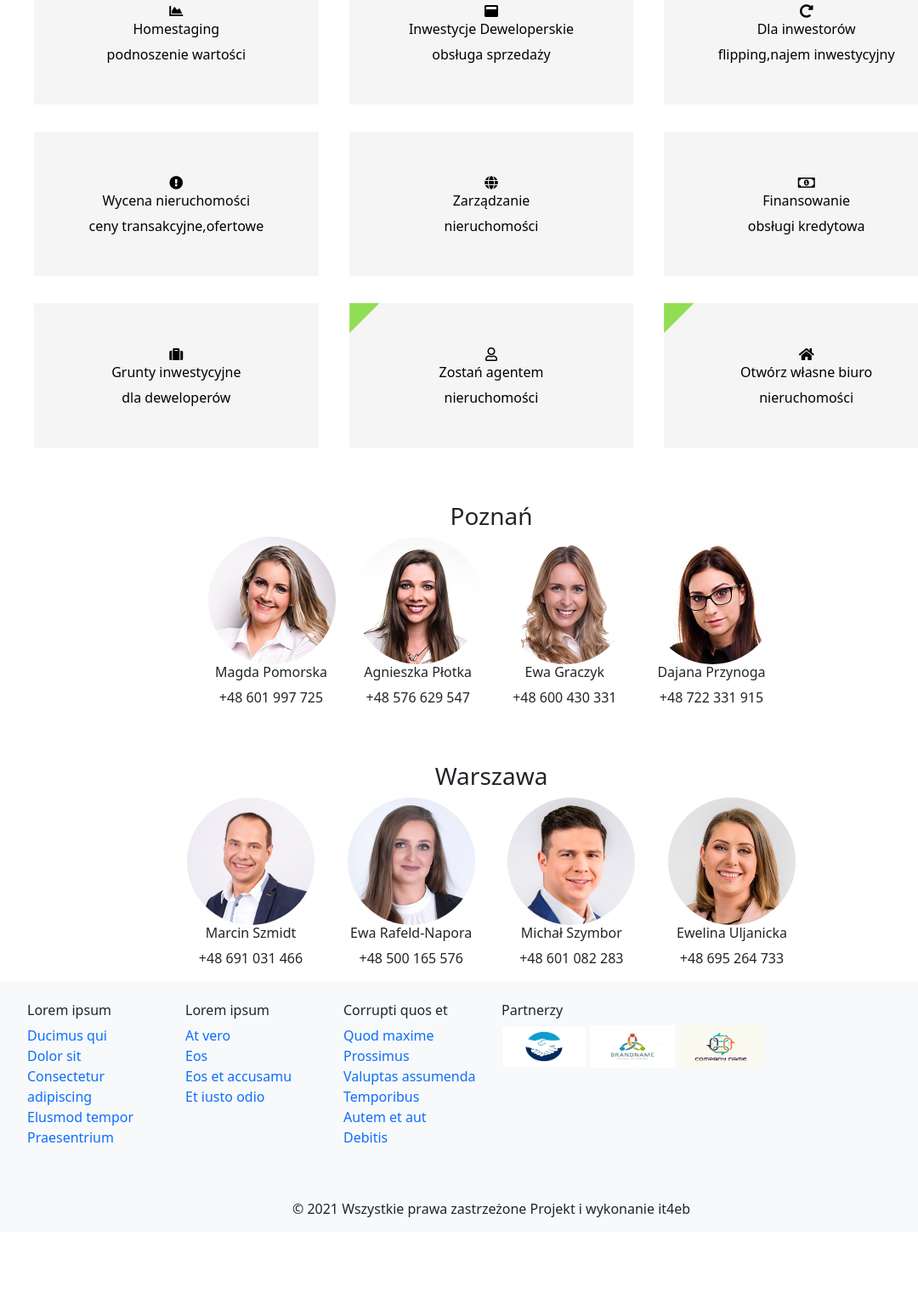
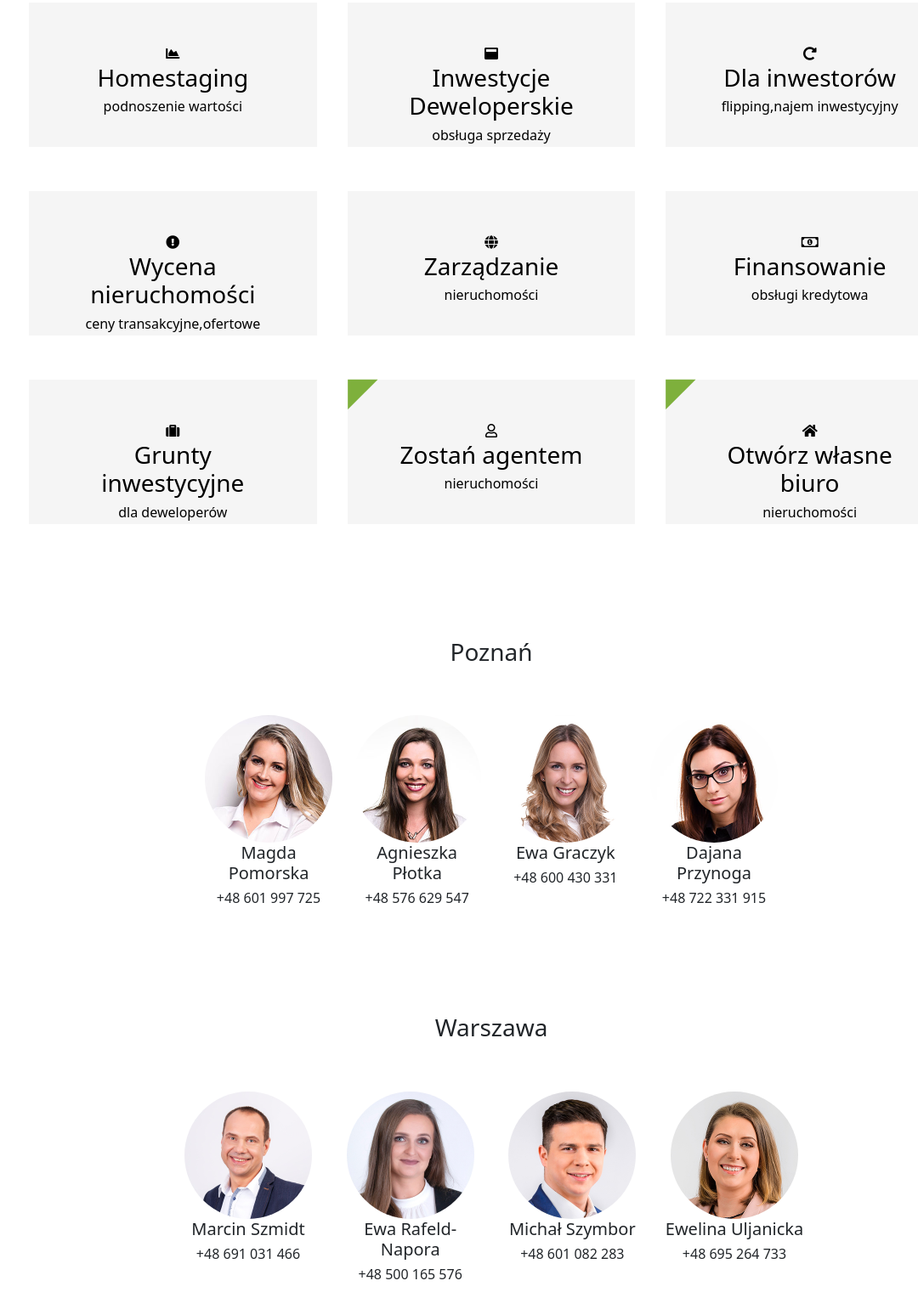
Before and after one commit to DanielWarchol/Strona-Glowna, a plain HTML site: page index.html in a window 1280 px wide. Shown: the part 1251-2772 px from the top of the page at 85% size, without its empty margins (62-1142 px from the left). Before the commit the page ends 2702 px from the top, so only its background shows below. Drawn offline with nearby package versions, Linux system fonts and the light colour scheme.

Commit message:
StronaGlowna

```diff
--- a/index.html
+++ b/index.html
@@ -12,6 +12,7 @@
     <link rel="stylesheet" href="css/carousel.css">
     <link rel="stylesheet" href="css/card.css">
     <link rel="stylesheet" href="css/peoplecontact.css">
+    <link rel="stylesheet" href="css/footer.css">
     <!-- Font Awesome -->
     <link rel="stylesheet" href="https://pro.fontawesome.com/releases/v5.10.0/css/all.css" integrity="sha384-AYmEC3Yw5cVb3ZcuHtOA93w35dYTsvhLPVnYs9eStHfGJvOvKxVfELGroGkvsg+p" crossorigin="anonymous"/>
   </head>
@@ -43,9 +44,10 @@
   </main>
     <!-- Navbar -->
   <header>
+    <div class="container">
     <nav class="navbar navbar-expand-lg navbar-light bg-white">
       <div class="container-fluid">
-        <a class="navbar-brand" href="#"><img src="/img/logo.png" class="logo"></a>
+        <a class="navbar-brand" href="#"><img src="img/logo.png" class="logo"></a>
         <button class="navbar-toggler" type="button" data-toggle="collapse" data-target="#navbarCollapse" aria-controls="navbarCollapse" aria-expanded="false" aria-label="Toggle navigation">
           <i class="fa fa-bars"></i>
         </button>
@@ -76,6 +78,7 @@
         </div>
       </div>
     </nav>
+  </div>
   </header>
 
   <!-- Carousel -->
@@ -88,14 +91,14 @@
         </ol>
         <div class="carousel-inner">
           <div class="carousel-item active">
-            <img class="d-block w-100" src="/img/slide-1.jpg" alt="First slide">
+            <img class="d-block w-100" src="img/slide-1.jpg" alt="slide-1">
             <div class="carousel-caption d-none d-md-block">
               <h1>Sprzedaż Nieruchomości</h1>
               <p>Szybkie i skutecznie </p>
             </div>
           </div>
           <div class="carousel-item">
-            <img class="d-block w-100" src="/img/slide-2.jpg" alt="Second slide">
+            <img class="d-block w-100" src="img/slide-2.jpg" alt="slide-2">
             <div class="carousel-caption d-none d-md-block">
               <h1>Sprzedaż Nieruchomości</h1>
               <p>Szybkie i skutecznie </p>
@@ -124,9 +127,9 @@
             <div class="p-3">
               <div class="box">
                 <div class="box-title">
-                  <h4>Checklista sprzedającego mieszkanie lub dom</h4>
+                  <h2>Checklista sprzedającego mieszkanie lub dom</h2>
                     <div class="box-title-2">
-                      <h6>Sprawdź</h6>
+                      Sprawdź
                     </div>
                 </div>
               </div>
@@ -138,9 +141,9 @@
             <div class="p-3">
               <div class="box">
                 <div class="box-title">
-                  <h4>Checklista studenta wynajmującego mieszkanie</h4>
+                  <h2>Checklista studenta wynajmującego mieszkanie</h2>
                     <div class="box-title-2">
-                      <h6>Sprawdź</h6>
+                      Sprawdź
                     </div>
                 </div>
               </div>
@@ -154,8 +157,8 @@
               <div class="p-3">
                 <div class="box-2 text-center p-5">
                   <i class="fa fa-search"></i>
-                  <h6>Szukaj</h6>
-                  <p>Nieruchomości</p>
+                  <h3>Szukaj</h3>
+                  <h6>Nieruchomości</h6>
                 </div>
               </div>
             </a>
@@ -165,8 +168,8 @@
             <div class="p-3">
               <div class="box-2 text-center p-5">
                 <i class="fa fa-shopping-bag"></i>
-                  <h6>Sklep/Sprzedaż</h6>
-                  <p>mieszkanie,dom,działkę,lokal</p>
+                  <h3>Sklep/Sprzedaż</h3>
+                  <h6>mieszkanie,dom,działkę,lokal</h6>
               </div>
             </div>
           </a>
@@ -176,8 +179,8 @@
             <div class="p-3">
               <div class="box-2 text-center p-5">
                 <i class="fas fa-bullseye"></i>
-                  <h6>Zleć poszukiwanie</h6>
-                  <p>nieruchomości</p>
+                  <h3>Zleć poszukiwanie</h3>
+                  <h6>nieruchomości</h6>
               </div>
             </div>
           </a>
@@ -193,8 +196,8 @@
                 <div class="p-3">
                   <div class="box-2 text-center p-5">
                     <i class="fas fa-chart-area"></i>
-                  <h6>Homestaging</h6>
-                  <p>podnoszenie wartości</p>
+                  <h3>Homestaging</h3>
+                  <h6>podnoszenie wartości</h6>
                   </div>
                 </div>
               </a>
@@ -204,8 +207,8 @@
               <div class="p-3">
                 <div class="box-2 text-center p-5">
                   <i class="fa fa-window-maximize"></i>
-                  <h6>Inwestycje Deweloperskie</h6>
-                  <p>obsługa sprzedaży</p>
+                  <h3>Inwestycje Deweloperskie</h3>
+                  <h6>obsługa sprzedaży</h6>
                 </div>
               </div>
             </a>
@@ -215,8 +218,8 @@
               <div class="p-3">
                 <div class="box-2 text-center p-5">
                   <i class="fas fa-redo-alt"></i>
-                  <h6>Dla inwestorów</h6>
-                  <p>flipping,najem inwestycyjny</p>
+                  <h3>Dla inwestorów</h3>
+                  <h6>flipping,najem inwestycyjny</h6>
                 </div>
               </div>
             </a>
@@ -232,8 +235,8 @@
               <div class="p-3">
                 <div class="box-2 text-center p-5">
                   <i class="fas fa-exclamation-circle"></i>
-                  <h6>Wycena nieruchomości</h6>
-                  <p>ceny transakcyjne,ofertowe</p>
+                  <h3>Wycena nieruchomości</h3>
+                  <h6>ceny transakcyjne,ofertowe</h6>
                 </div>
               </div>
             </a>
@@ -243,8 +246,8 @@
             <div class="p-3">
               <div class="box-2 text-center p-5">
                 <i class="fas fa-globe"></i>
-                  <h6>Zarządzanie</h6>
-                  <p>nieruchomości</p>
+                  <h3>Zarządzanie</h3>
+                  <h6>nieruchomości</h6>
               </div>
             </div>
           </a>
@@ -254,8 +257,8 @@
             <div class="p-3">
               <div class="box-2 text-center p-5">
                 <i class="far fa-money-bill-alt"></i>
-                  <h6>Finansowanie</h6>
-                  <p>obsługi kredytowa</p>
+                  <h3>Finansowanie</h3>
+                  <h6>obsługi kredytowa</h6>
               </div>
             </div>
           </a>
@@ -272,8 +275,8 @@
             <div class="p-3">
               <div class="box-2 text-center p-5">
                 <i class="fas fa-suitcase"></i>
-                  <h6>Grunty inwestycyjne</h6>
-                  <p>dla deweloperów</p>
+                  <h3>Grunty inwestycyjne</h3>
+                  <h6>dla deweloperów</h6>
               </div>
             </div>
           </a>
@@ -284,8 +287,8 @@
           <div class="p-3">
             <div class="box-2 text-center p-5">
               <i class="far fa-user"></i>
-                  <h6>Zostań agentem</h6>
-                  <p>nieruchomości</p>
+                  <h3>Zostań agentem</h3>
+                  <h6>nieruchomości</h6>
             </div>
           </div>
         </a>
@@ -296,8 +299,8 @@
           <div class="p-3">
             <div class="box-2 text-center p-5">
               <i class="fas fa-home"></i>
-              <h6>Otwórz własne biuro</h6>
-              <p>nieruchomości</p>
+              <h3>Otwórz własne biuro</h3>
+              <h6>nieruchomości</h6>
             </div>
           </div>
         </a>
@@ -310,96 +313,96 @@
  <section>
   <div class="container text-center">
     <div class="row justify-content-center p-5">
-      <h3>Poznań</h3>
+      <h3 class="city">Poznań</h3>
       <div class="col-xl-2 col-lg-6 col-md-12  images">
-        <img src="/img/profile-1.jpg">
-          <h6>Magda Pomorska</h6>
-          <p>+48 601 997 725</p>
+        <img src="img/profile-1.jpg" alt="profile-1">
+          <h5>Magda Pomorska</h5>
+          <h6>+48 601 997 725</h6>
       </div>
       <div class="col-xl-2 col-lg-6 col-md-12 images">
-        <img src="/img/profile-2.jpg">
-          <h6>Agnieszka Płotka</h6>
-          <p>+48 576 629 547</p>
+        <img src="img/profile-2.jpg" alt="profile-2">
+          <h5>Agnieszka Płotka</h5>
+          <h6>+48 576 629 547</h6>
       </div>
       <div class="col-xl-2 col-lg-6 col-md-12 images">
-        <img src="/img/profile-3.jpg">
-          <h6>Ewa Graczyk</h6>
-          <p>+48 600 430 331</p>
+        <img src="img/profile-3.jpg" alt="profile-3">
+          <h5>Ewa Graczyk</h5>
+          <h6>+48 600 430 331</h6>
       </div>
       <div class="col-xl-2 col-lg-6 col-md-12 images">
-        <img src="/img/profile-4.jpg">
-          <h6>Dajana Przynoga</h6>
-          <p>+48 722 331 915</p>
+        <img src="img/profile-4.jpg" alt="profile-4">
+          <h5>Dajana Przynoga</h5>
+          <h6>+48 722 331 915</h6>
       </div>
     </div>
   </div>
   <div class="container text-center">
     <div class="row justify-content-center">
-      <h3>Warszawa</h3>
+      <h3 class="city">Warszawa</h3>
       <div class="col-xl-2 col-lg-6 col-md-12  images">
-        <img src="/img/profile-5.jpg">
-          <h6>Marcin Szmidt</h6>
-          <p>+48 691 031 466</p>
+        <img src="img/profile-5.jpg" alt="profile-5">
+          <h5>Marcin Szmidt</h5>
+          <h6>+48 691 031 466</h6>
       </div>
       <div class="col-xl-2 col-lg-6 col-md-12 images">
-        <img src="/img/profile-6.jpg">
-          <h6>Ewa Rafeld-Napora</h6>
-          <p>+48 500 165 576</p>
+        <img src="img/profile-6.jpg" alt="profile-6">
+          <h5>Ewa Rafeld-Napora</h5>
+          <h6>+48 500 165 576</h6>
       </div>
       <div class="col-xl-2 col-lg-6 col-md-12 images">
-        <img src="/img/profile-7.jpg">
-          <h6>Michał Szymbor</h6>
-          <p>+48 601 082 283</p>
+        <img src="img/profile-7.jpg" alt="profile-7">
+          <h5>Michał Szymbor</h5>
+          <h6>+48 601 082 283</h6>
       </div>
       <div class="col-xl-2 col-lg-6 col-md-12  images">
-        <img src="/img/profile-8.jpg">
-          <h6>Ewelina Uljanicka</h6>
-          <p>+48 695 264 733</p>
+        <img src="img/profile-8.jpg" alt="profile-8">
+          <h5>Ewelina Uljanicka</h5>
+          <h6>+48 695 264 733</h6>
       </div>
     </div>
   </div>
 </section>
 
   <!-- Footer -->
-  <footer class="bg-light text-left text-lg-start">
+  <footer class=" text-left text-lg-start">
     <!-- Grid container -->
-    <div class="container p-4">
+    <div class="container p-5">
       <!--Grid row-->
       <div class="row">
         <!--Grid column-->
         <div class="col-lg-2 col-md-12 mb-4 mb-md-1">
-          <h6>Lorem ipsum</h6>
-            <a href="">Ducimus qui</a><br>
-            <a href="">Dolor sit</a><br>
-            <a href="">Consectetur adipiscing </a><br>
-            <a href="">Elusmod tempor</a> <br>
-            <a href="">Praesentrium</a> <br>
+          <h5>Lorem ipsum</h5>
+            <a href="" class="grid-title">Ducimus qui</a><br>
+            <a href="" class="grid-title">Dolor sit</a><br>
+            <a href="" class="grid-title">Consectetur adipiscing </a><br>
+            <a href="" class="grid-title">Elusmod tempor</a> <br>
+            <a href="" class="grid-title">Praesentrium</a> <br>
           </p>
         </div>
         <!--Grid column-->
 
         <!--Grid column-->
         <div class="col-lg-2 col-md-12 mb-4 mb-md-0">
-          <h6>Lorem ipsum</h6>
-            <a href="">At vero</a><br>
-            <a href="">Eos</a><br>
-            <a href="">Eos et accusamu</a><br>
-            <a href="">Et iusto odio </a><br>
+          <h5>Lorem ipsum</h5>
+            <a href="" class="grid-title">At vero</a><br>
+            <a href="" class="grid-title">Eos</a><br>
+            <a href="" class="grid-title">Eos et accusamu</a><br>
+            <a href="" class="grid-title">Et iusto odio </a><br>
         </div>
         <div class="col-lg-2 col-md-12 mb-4 mb-md-0">
-          <h6>Corrupti quos et</h6>
-            <a href="">Quod maxime </a><br>
-            <a href="">Prossimus </a><br>
-            <a href="">Valuptas assumenda</a><br>
-            <a href="">Temporibus </a><br>
-            <a href="">Autem et aut </a><br>
-            <a href="">Debitis </a><br>
+          <h5>Corrupti quos et</h5>
+            <a href="" class="grid-title">Quod maxime </a><br>
+            <a href="" class="grid-title">Prossimus </a><br>
+            <a href="" class="grid-title">Valuptas assumenda</a><br>
+            <a href="" class="grid-title">Temporibus </a><br>
+            <a href="" class="grid-title">Autem et aut </a><br>
+            <a href="" class="grid-title">Debitis </a><br>
         </div>
         <!--Grid column-->
 
         <!--Grid column-->
         <div class="col-lg-6 col-md-12 mb-4 mb-md-0">
-          <h6>Partnerzy</h6>
+          <h5>Partnerzy</h5>
           <a href="">
             <img src="/img/images.jpg" width="100" height="50">
           </a>
@@ -419,8 +422,8 @@
 
     <!-- Copyright -->
     <div class="copyright-title text-center p-3">
-        © 2021 Wszystkie prawa zastrzeżone
-        Projekt i wykonanie it4eb
+       <h6> © 2021 Wszystkie prawa zastrzeżone
+        Projekt i wykonanie it4eb </h6>
     </div>
 
     <!-- Copyright -->
--- a/scss/card.scss
+++ b/scss/card.scss
@@ -1,3 +1,7 @@
+.container {
+    padding: 10px;
+}
+
 .box {
     background-color: #7EB03C;
     height: 300px;
@@ -7,15 +11,16 @@
     background-color: gray;
 }
 
-.box-title h4 {
+.box-title {
     text-align: center;
     padding: 90px;
     color: #fff;
 }
 
-.box-title-2 h6 {
+.box-title-2 {
     color: white;
     text-align: center;
+    padding: 80px;
 }
 
 .box-2 {
@@ -33,7 +38,7 @@
     position: absolute;
     border-left: 25px solid transparent;
     border-right: 25px solid transparent;
-    border-bottom: 25px solid #91dd54;
+    border-bottom: 25px solid #7EB03C;
     transform: rotate(-45deg);
     margin-top: 12px;
 }
--- /dev/null
+++ b/scss/footer.scss
@@ -0,0 +1,12 @@
+.grid-title {
+    color: black;
+  }
+
+  .grid-title:hover {
+    color: #7EB03C;
+  }
+
+  footer {
+      background-color: #f5f5f5;
+      margin-top: 100px;
+  }
--- a/scss/navbar.scss
+++ b/scss/navbar.scss
@@ -20,3 +20,7 @@
 .nav-link:hover {
     color: black !important;
 }
+
+.city {
+    padding: 50px;
+}
```
Also changed, not shown: css/card.css, css/footer.css (added), css/navbar.css, 3 other files.
